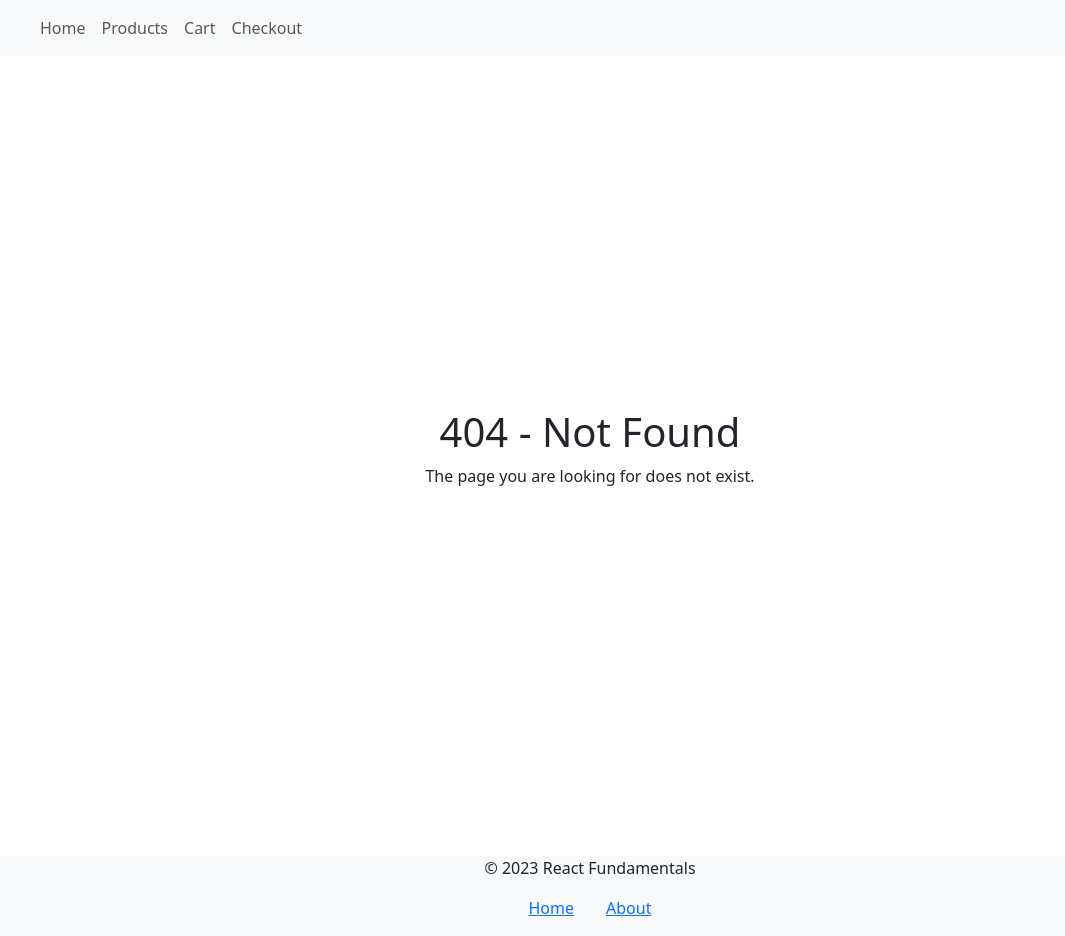
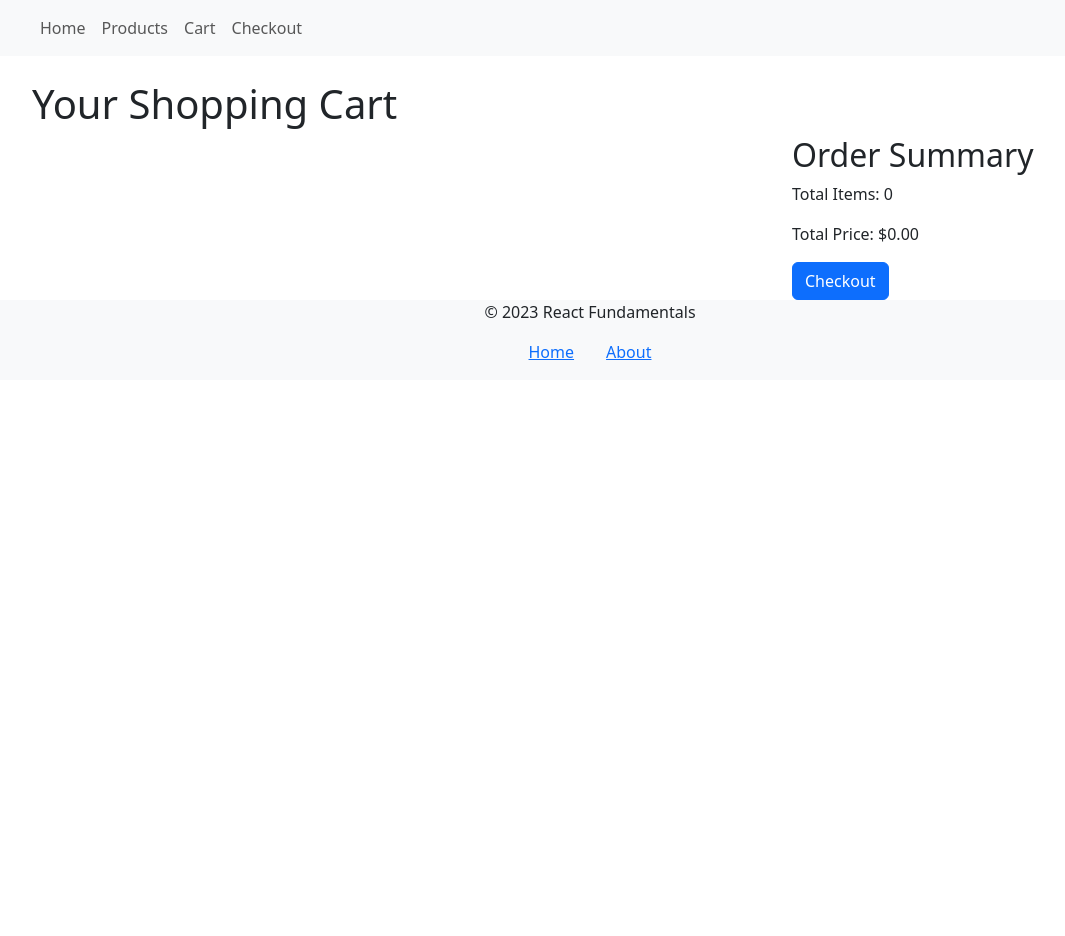
Before and after one commit to benjaminPla/react_fundamentals, a React (Vite) app: page /cart in a window 1280 px wide. Before the commit this address had no page. Shown: the whole page, without its empty margins (50-1115 px from the left). After the commit the page ends 800 px from the top, so only its background shows below. Built offline with nearby package versions, Linux system fonts and the light colour scheme.

Commit message:
add Cart component

```diff
--- a/src/App.tsx
+++ b/src/App.tsx
@@ -9,13 +9,11 @@ import Footer from "./components/Footer";
 
 const App: React.FC = () => {
   return (
-    <React.StrictMode>
-      <Provider store={store}>
-        <Menu items={menuItems} />
-        <RouterProvider router={router} />
-        <Footer />
-      </Provider>
-    </React.StrictMode>
+    <Provider store={store}>
+      <Menu items={menuItems} />
+      <RouterProvider router={router} />
+      <Footer />
+    </Provider>
   );
 };
 
--- /dev/null
+++ b/src/components/Cart.tsx
@@ -0,0 +1,66 @@
+import React from "react";
+import { useSelector, useDispatch } from "react-redux";
+import { removeFromCart } from "../store/slices/cart";
+
+const Cart: React.FC = () => {
+  const dispatch = useDispatch();
+  const cart = useSelector((state: any) => state.cart.products);
+  console.log(cart);
+
+  const handleRemoveFromCart = (productId: number) => {
+    dispatch(removeFromCart(productId));
+  };
+
+  const cartItems = cart.map((item: any) => (
+    <div className="card mb-3" key={item.id}>
+      <div className="row g-0">
+        <div className="col-md-4">
+          <img src={item.image} alt={item.title} className="img-fluid" />
+        </div>
+        <div className="col-md-8">
+          <div className="card-body">
+            <h5 className="card-title">{item.title}</h5>
+            <p className="card-text">Price: ${item.price.toFixed(2)}</p>
+            <p className="card-text">Quantity: {item.quantity}</p>
+            <p className="card-text">
+              Total: ${(item.price * item.quantity).toFixed(2)}
+            </p>
+            <button
+              className="btn btn-danger"
+              onClick={() => handleRemoveFromCart(item.id)}
+            >
+              Remove
+            </button>
+          </div>
+        </div>
+      </div>
+    </div>
+  ));
+
+  const totalItems = cart.reduce((total, item) => total + item.quantity, 0);
+  const totalPrice = cart
+    .reduce((total, item) => total + item.price * item.quantity, 0)
+    .toFixed(2);
+
+  return (
+    <div className="container mt-4">
+      <h1>Your Shopping Cart</h1>
+      <div className="row">
+        <div className="col-md-8">
+          <div className="cart-items">{cartItems}</div>
+        </div>
+
+        <div className="col-md-4">
+          <div className="cart-summary">
+            <h2>Order Summary</h2>
+            <p>Total Items: {totalItems}</p>
+            <p>Total Price: ${totalPrice}</p>
+            <button className="btn btn-primary">Checkout</button>
+          </div>
+        </div>
+      </div>
+    </div>
+  );
+};
+
+export default Cart;
--- a/src/components/ProductDetail.tsx
+++ b/src/components/ProductDetail.tsx
@@ -1,12 +1,25 @@
-import React from "react";
+import React, { useState } from "react";
 import { useParams } from "react-router-dom";
-import { useSelector } from "react-redux";
+import { useSelector, useDispatch } from "react-redux";
+import { addToCart } from "../store/slices/cart";
+import { IProduct } from "./Products";
 
 const ProductDetail: React.FC = () => {
+  const dispatch = useDispatch();
   const { id } = useParams();
   const product = useSelector(
     (state: any) => state.products.products[Number(id) - 1]
   );
+  const [quantity, setQuantity] = useState(1);
+
+  const handleAddToCart = (product: IProduct) => {
+    dispatch(addToCart({ ...product, quantity }));
+  };
+
+  const handleQuantityChange = (event: React.ChangeEvent<HTMLInputElement>) => {
+    const newQuantity = parseInt(event.target.value, 10) || 1;
+    setQuantity(newQuantity);
+  };
 
   return (
     <div className="container mt-4">
@@ -27,6 +40,22 @@ const ProductDetail: React.FC = () => {
           <p>
             Rating: {product.rating.rate} ({product.rating.count} reviews)
           </p>
+          <div className="form-group">
+            <label htmlFor="quantity">Quantity:</label>
+            <input
+              type="number"
+              className="form-control"
+              value={quantity}
+              onChange={handleQuantityChange}
+            />
+          </div>
+          <p>Total: ${product.price * quantity}</p>
+          <button
+            className="btn btn-primary"
+            onClick={() => handleAddToCart(product)}
+          >
+            Add to Cart
+          </button>
         </div>
       </div>
     </div>
--- a/src/router.tsx
+++ b/src/router.tsx
@@ -3,13 +3,14 @@ import Home from "./components/Home";
 import NotFound from "./components/NotFound";
 import Products from "./components/Products";
 import ProductDetail from "./components/ProductDetail";
-// import Cart from "./components/Cart";
+import Cart from "./components/Cart";
 // import Checkout from "./components/Checkout";
 
 const router = createBrowserRouter([
   { path: "/", element: <Home /> },
   { path: "/products", element: <Products /> },
   { path: "/products/:id", element: <ProductDetail /> },
+  { path: "/cart", element: <Cart /> },
   { path: "*", element: <NotFound /> },
 ]);
 
--- a/src/store/index.ts
+++ b/src/store/index.ts
@@ -1,10 +1,12 @@
 import { configureStore } from "@reduxjs/toolkit";
 import thunk from "redux-thunk";
 import productsReducer from "./slices/products";
+import cartReducer from "./slices/cart";
 
 const store = configureStore({
   reducer: {
     products: productsReducer,
+    cart: cartReducer,
   },
   middleware: [thunk],
 });
--- /dev/null
+++ b/src/store/slices/cart.ts
@@ -0,0 +1,20 @@
+import { createSlice } from "@reduxjs/toolkit";
+
+const cartSlice = createSlice({
+  name: "cart",
+  initialState: { products: [] },
+  reducers: {
+    addToCart: (state, action) => {
+      state.products = [...state.products, action.payload];
+    },
+    removeFromCart: (state, action) => {
+      const productIdToRemove = action.payload.id;
+      state.products = state.products.filter(
+        (product) => product.id !== productIdToRemove
+      );
+    },
+  },
+});
+
+export const { addToCart, removeFromCart } = cartSlice.actions;
+export default cartSlice.reducer;
```
